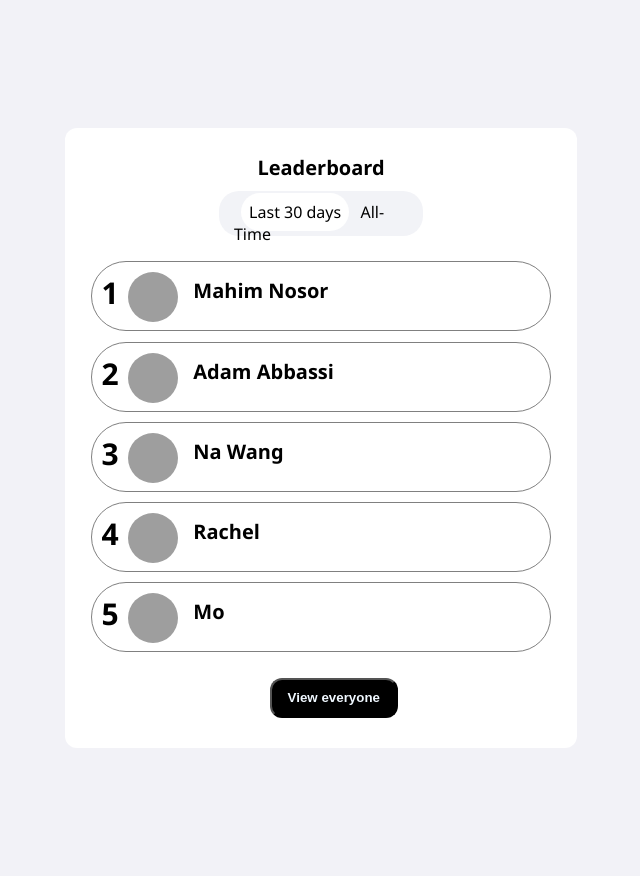
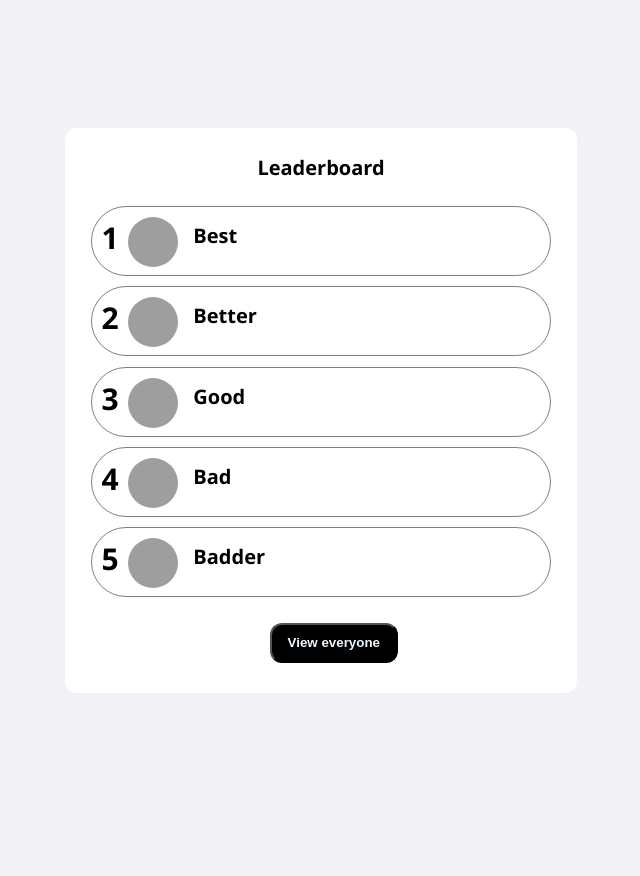
Before and after one commit to cfglondon23/Team-10, a PHP site: page /Leaderboard/leaderboard.html in a window 1280 px wide. Shown: the whole page, without its empty margins (319-959 px from the left). After the commit the page ends 693 px from the top, so only its background shows below. Run offline with PHP 8.4, Linux system fonts and the light colour scheme; grey boxes are pictures that could not be loaded.

Commit message:
Added JS to Leaderboard, Pretified Main Page

```diff
--- a/Leaderboard/leaderboard.html
+++ b/Leaderboard/leaderboard.html
@@ -5,47 +5,45 @@
     <meta http-equiv="X-UA-Compatible" content="IE=edge">
     <meta name="viewport" content="width=device-width, initial-scale=1.0">
     <link rel="stylesheet" href="style.css">
+    <script src="leaderboard.js"></script>
+
     <title>Leader Board</title>
 </head>
-<body>
+<body onload="LoadRankings()">
     <div class="container">
         <p>Leaderboard</p>
-        <div class="time">
-           <span>Last 30 days</span>
-           <span>All-Time</span>
-        </div>
 
         <div class="board">
 
             <div class="Leader">
                    <span class="no">1</span>
                    <img src="https://i.pinimg.com/originals/f1/0f/f7/f10ff70a7155e5ab666bcdd1b45b726d.jpg" alt="" class="pic">
-                   <Span class="Name">Mahim Nosor</Span>
+                   <Span class="Name" id="Rank1"></Span>
 
             </div>
 
            <div class="Leader">
                <span class="no">2</span>
                <img src="https://i.pinimg.com/originals/f1/0f/f7/f10ff70a7155e5ab666bcdd1b45b726d.jpg" alt="" class="pic">
-               <Span class="Name">Adam Abbassi</Span>
+               <Span class="Name" id="Rank2"></Span>
            </div>
 
            <div class="Leader">
                <span class="no">3</span>
                <img src="https://i.pinimg.com/originals/f1/0f/f7/f10ff70a7155e5ab666bcdd1b45b726d.jpg" alt="" class="pic">
-               <Span class="Name">Na Wang</Span>
+               <Span class="Name" id="Rank3"></Span>
            </div>
 
            <div class="Leader">
                    <span class="no">4</span>
                    <img src="https://i.pinimg.com/originals/f1/0f/f7/f10ff70a7155e5ab666bcdd1b45b726d.jpg" alt="" class="pic">
-                   <Span class="Name">Rachel</Span>
+                   <Span class="Name" id="Rank4"></Span>
            </div>
 
            <div class="Leader">
                <span class="no">5</span>
                <img src="https://i.pinimg.com/originals/f1/0f/f7/f10ff70a7155e5ab666bcdd1b45b726d.jpg" alt="" class="pic">
-               <Span class="Name">Mo</Span>
+               <Span class="Name" id="Rank5"></Span>
            </div>
 
         </div>
--- /dev/null
+++ b/Leaderboard/leaderboard.js
@@ -0,0 +1,9 @@
+function LoadRankings(){
+    let RankingData = ["Best","Better","Good","Bad","Badder"];
+    for(let i=1;i<=RankingData.length;i++){
+        console.log("Rank");
+        CurrentRank = "Rank"+i;
+        Rank = document.getElementById(CurrentRank);
+        Rank.appendChild(document.createTextNode(RankingData[i-1]));
+    }
+}
--- a/Styles/MainPage.css
+++ b/Styles/MainPage.css
@@ -57,5 +57,7 @@
 
 .text{
   padding-top: 0px;
+  padding-bottom: 0px;
   margin-top: 0px;
+  margin-bottom: 0px;
 }
```
Also changed, not shown: Scripts/MainPage.js (+8 -16 lines).
